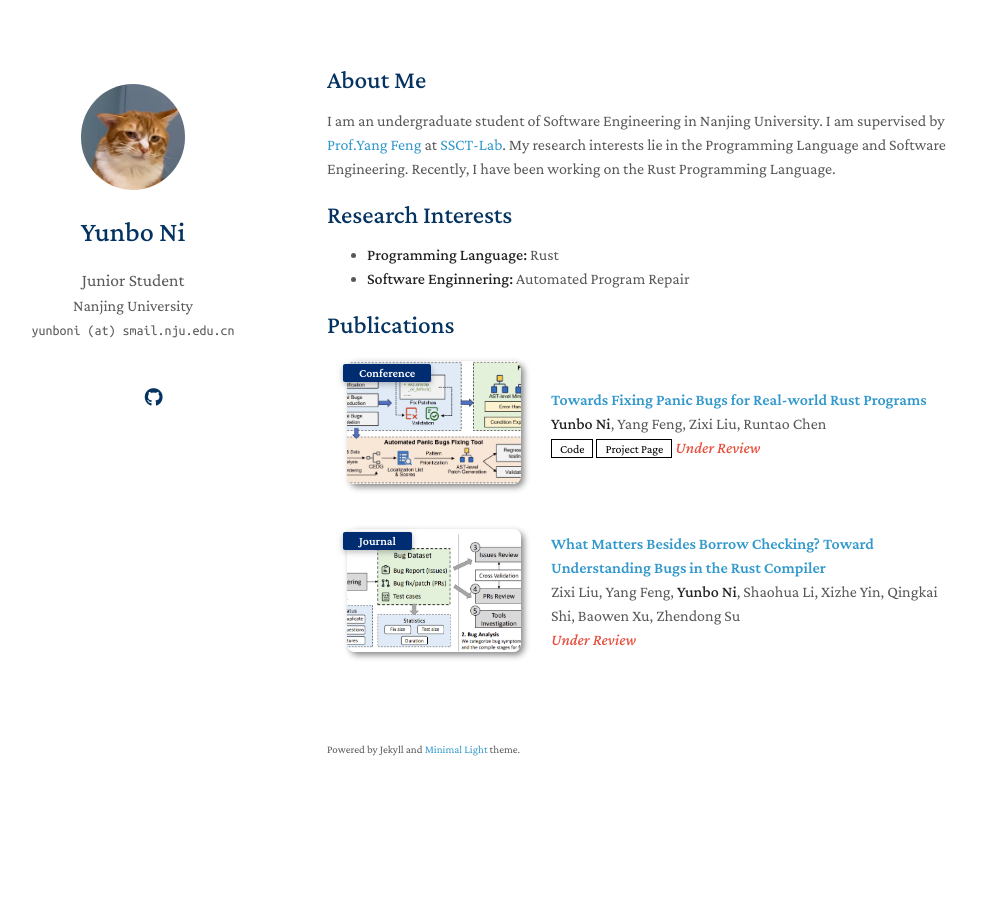
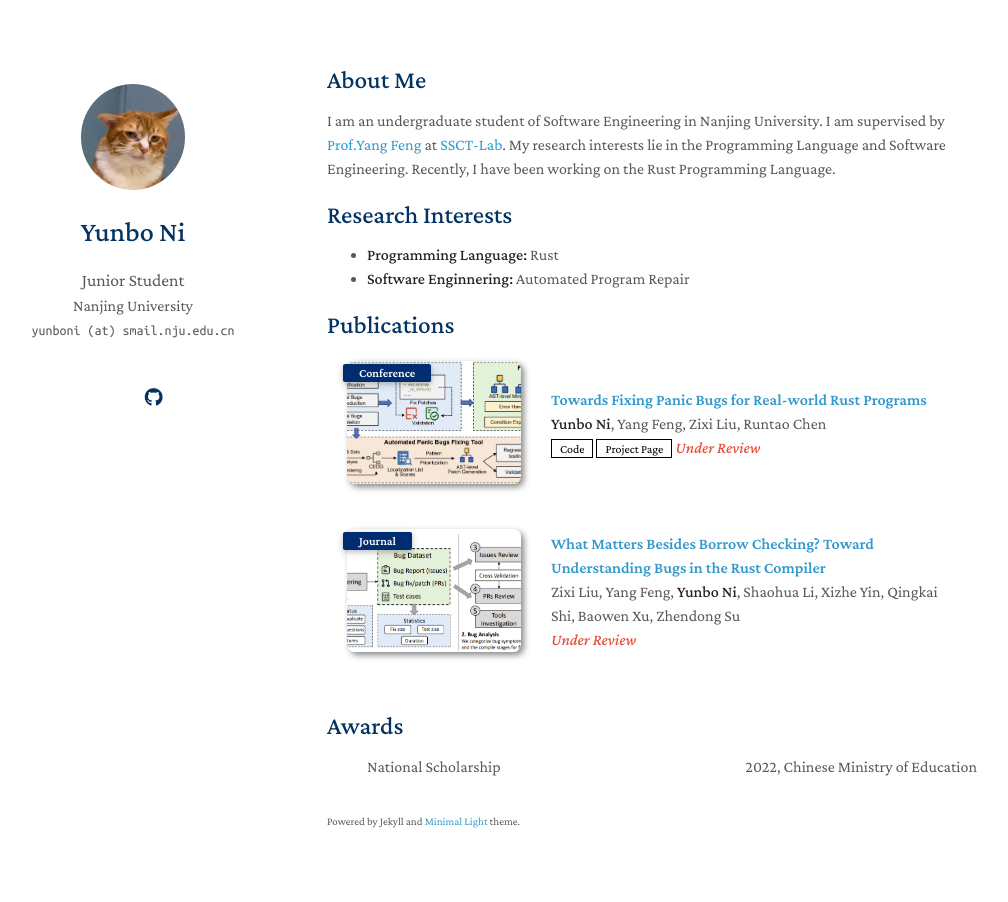
Before and after one commit to cardigan1008/cardigan1008.github.io, a Jekyll site: the page built from index.md, in a window 1280 px wide. Shown: the whole page, without its empty margins (143-1151 px from the left). Built offline with Jekyll 4.4.1, drawn with Linux system fonts in a browser that asks for light colours; a style sheet for code colours, icons or effects is not loaded; our own code applies the rules of GitHub Pages for plain Markdown files.

Commit message:
feat: awards

```diff
--- /dev/null
+++ b/_includes/awards.md
@@ -0,0 +1,8 @@
+## Awards
+
+<ul style="margin:0 0 5px;">
+  <li style="display: flex; justify-content: space-between;">
+    <span>National Scholarship</span>
+    <span>2022, Chinese Ministry of Education</span>
+  </li>
+</ul>
--- a/index.md
+++ b/index.md
@@ -21,3 +21,5 @@ I am an undergraduate student of Software Engineering in Nanjing University. I a
 {% include_relative _includes/publications.md %}
 
 <!-- {% include_relative _includes/services.md %} -->
+
+{% include_relative _includes/awards.md %}
```
